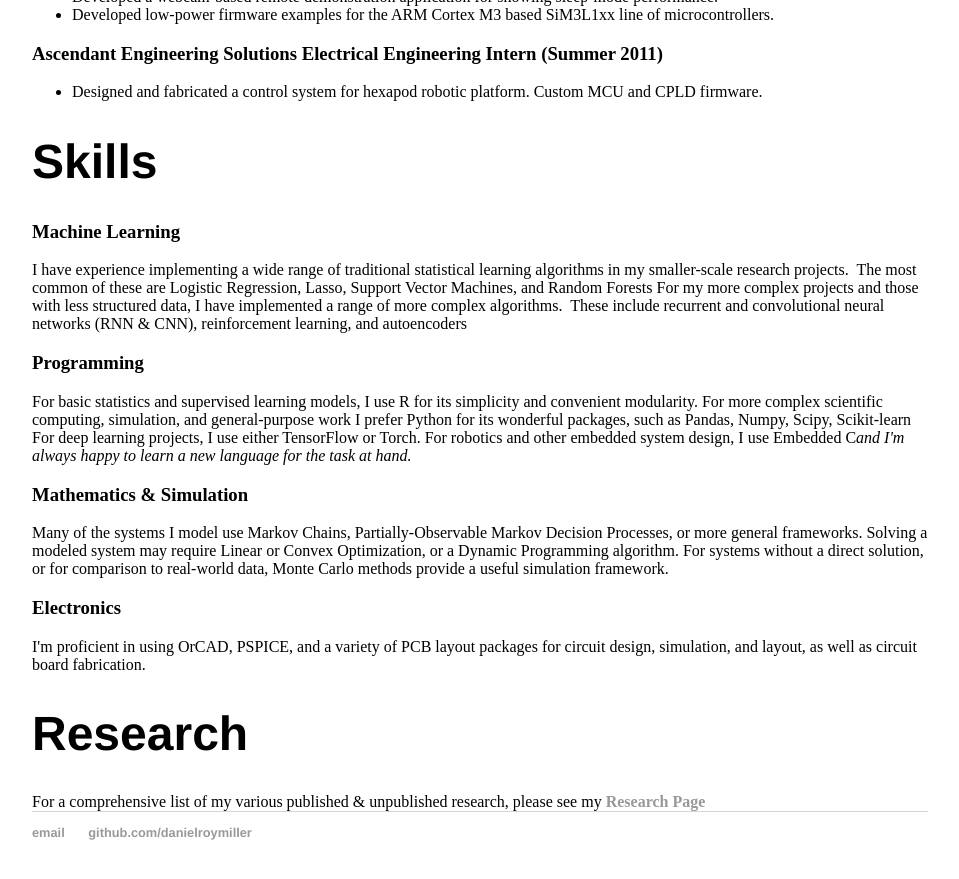
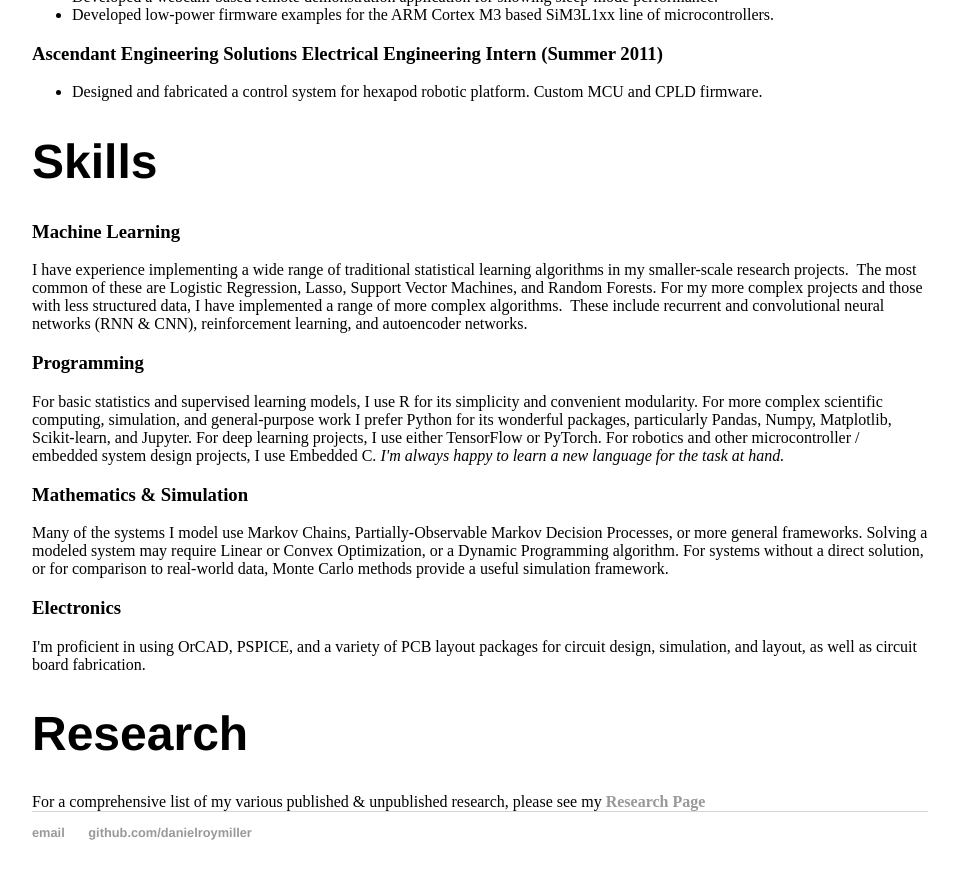
Before and after one commit to danielroymiller/danielroymiller.github.io, a Jekyll site: the page built from cv/index.html, in a window 1280 px wide and 900 px high, scrolled down 1460 px. Shown: the top 879 px of the window, without its empty margins (160-1119 px from the left). Built offline with Jekyll 4.4.1, drawn with Linux system fonts in a browser that asks for light colours.

Commit message:
Update index.html
Cleanup

```diff
--- a/cv/index.html
+++ b/cv/index.html
@@ -74,27 +74,23 @@ title: Daniel Roy Miller
 
   <h1 id="Skills">Skills</h1>
     <h3>Machine Learning</h3>
-      I have experience implementing a wide range of traditional statistical learning algorithms in my smaller-scale research projects.  The most common of these are Logistic Regression, Lasso, Support Vector Machines, and Random Forests
-      For my more complex projects and those with less structured data, I have implemented a range of more complex algorithms.  These include recurrent and convolutional neural networks (RNN &amp; CNN), reinforcement learning, and autoencoders
+      I have experience implementing a wide range of traditional statistical learning algorithms in my smaller-scale research projects.  The most common of these are Logistic Regression, Lasso, Support Vector Machines, and Random Forests.
+      For my more complex projects and those with less structured data, I have implemented a range of more complex algorithms.  These include recurrent and convolutional neural networks (RNN &amp; CNN), reinforcement learning, and autoencoder networks.
 
     <h3>Programming</h3>
       For basic statistics and supervised learning models, I use R for its simplicity and convenient modularity.
-
-      For more complex scientific computing, simulation, and general-purpose work I prefer Python for its wonderful packages, such as Pandas, Numpy, Scipy, Scikit-learn
-
-      For deep learning projects, I use either TensorFlow or Torch.
-
-      For robotics and other embedded system design, I use Embedded C<em>and I'm always happy to learn a new language for the task at hand.</em>
+      For more complex scientific computing, simulation, and general-purpose work I prefer Python for its wonderful packages, particularly Pandas, Numpy, Matplotlib, Scikit-learn, and Jupyter.
+      For deep learning projects, I use either TensorFlow or PyTorch.
+      For robotics and other microcontroller / embedded system design projects, I use Embedded C.
+      <em>I'm always happy to learn a new language for the task at hand.</em>
 
     <h3>Mathematics &amp; Simulation</h3>
       Many of the systems I model use Markov Chains, Partially-Observable Markov Decision Processes, or more general frameworks.
-
       Solving a modeled system may require Linear or Convex Optimization, or a Dynamic Programming algorithm.
-
       For systems without a direct solution, or for comparison to real-world data, Monte Carlo methods provide a useful simulation framework.
 
-      <h3>Electronics</h3>
-        I'm proficient in using OrCAD, PSPICE, and a variety of PCB layout packages for circuit design, simulation, and layout, as well as circuit board fabrication.
+    <h3>Electronics</h3>
+      I'm proficient in using OrCAD, PSPICE, and a variety of PCB layout packages for circuit design, simulation, and layout, as well as circuit board fabrication.
 
 
 
```
